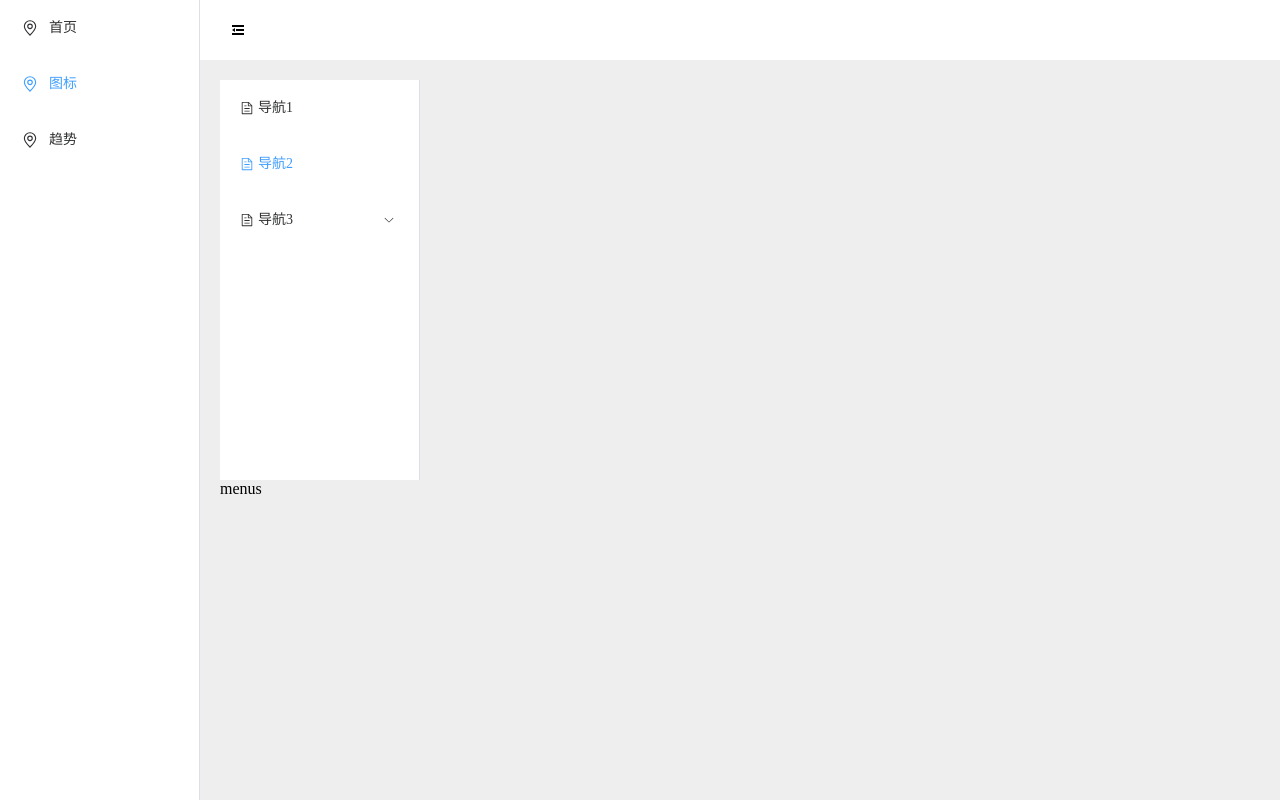
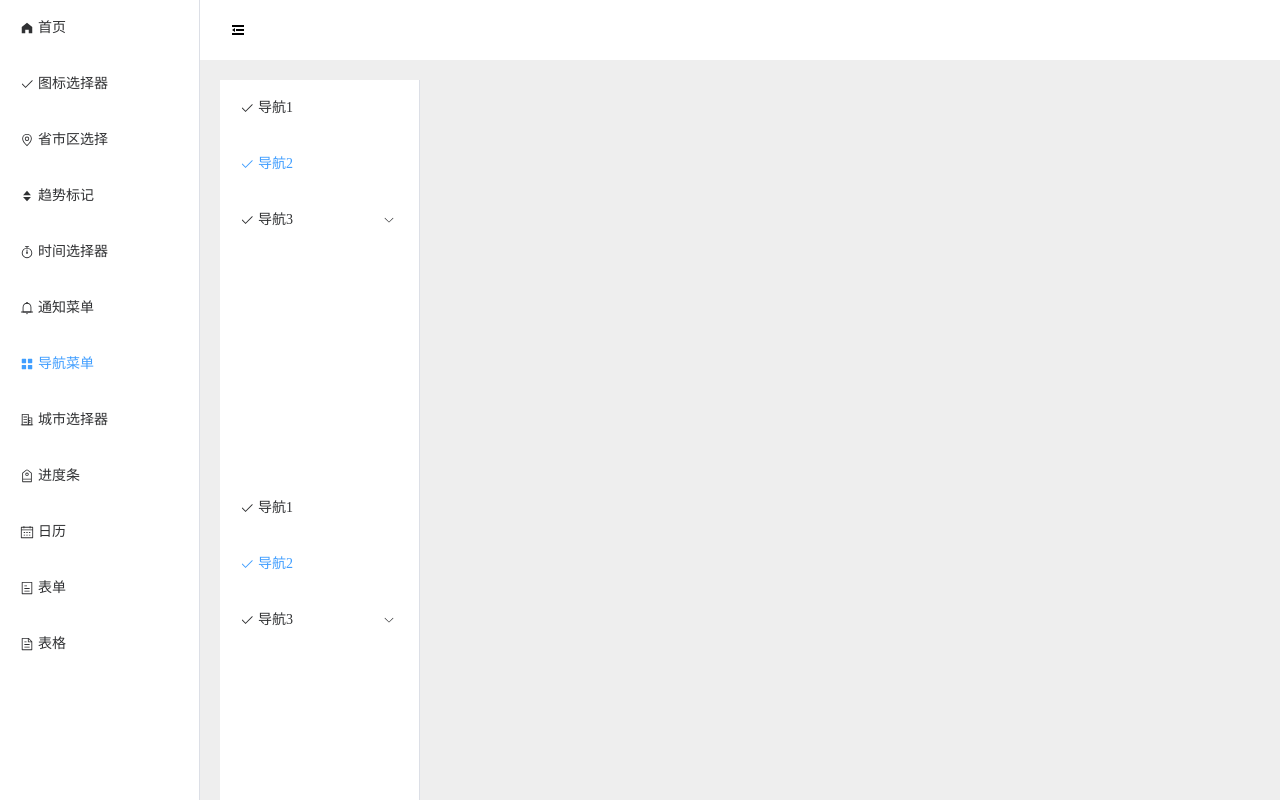
Before and after one commit to xiepengcz/m-components, a Vue app: page /menu in a window 1280 px wide. Built offline with nearby package versions, Linux system fonts and the light colour scheme.

Commit message:
完成导航菜单封装

```diff
--- a/src/components/chooseIcon/src/index.vue
+++ b/src/components/chooseIcon/src/index.vue
@@ -16,7 +16,6 @@
   </el-dialog>
 </template>
 <script setup lang="ts">
-import { watch } from 'vue';
 import * as ElIcons from '@element-plus/icons-vue'
 import { toLine } from '../../../utils';
 import {useCopy} from '../../../hooks/useCopy/index'
@@ -36,10 +35,6 @@ const copyIcon = (item:string) => {
   useCopy(`<el-icon-${toLine(item)} />`)
   emits('update:visible', false)
 }
-// watch(()=> props.visible,val=>{
-//   console.log('val',val);
-//   emits('update:visible',val)
-// })
 </script>
 <style lang="scss">
 .container {
--- a/src/components/container/src/navSide/index.vue
+++ b/src/components/container/src/navSide/index.vue
@@ -1,35 +1,24 @@
 <template>
-  <el-menu :collapse="props.collapse" class="el-menu-vertical-demo" default-active="2">
-    <el-menu-item index="1">
-      <el-icon>
-        <el-icon-location />
-      </el-icon>
-      <template #title>首页</template>
-    </el-menu-item>
-    <el-menu-item index="2" path="/chooseIcon">
-      <el-icon>
-        <el-icon-location />
-      </el-icon>
-      <template #title>图标</template>
-    </el-menu-item>
-    <el-menu-item index="3">
-      <el-icon>
-        <el-icon-location />
-      </el-icon>
-      <template #title>趋势</template>
-    </el-menu-item>
-  </el-menu>
+  <m-menu :data="data" router :defaultActive="$route.path"></m-menu>
 </template>
 
 <script setup lang="ts">
-const props = defineProps<{
-  collapse: boolean
-}>()
+const data = [
+  {icon: 'HomeFilled',name: '首页', index: '/'},
+  {icon: 'Check',name: '图标选择器', index: '/chooseIcon'},
+  {icon: 'Location',name: '省市区选择', index: '/chooseArea'},
+  {icon: 'DCaret',name: '趋势标记', index: '/trend'},
+  {icon: 'Timer',name: '时间选择器', index: '/chooseTime'},
+  {icon: 'Bell',name: '通知菜单', index: '/notification'},
+  {icon: 'Menu',name: '导航菜单', index: '/menu'},
+  {icon: 'OfficeBuilding',name: '城市选择器', index: '/chooseCity'},
+  {icon: 'Discount',name: '进度条', index: '/progress'},
+  {icon: 'Calendar',name: '日历', index: '/calendar'},
+  {icon: 'Tickets',name: '表单', index: '/form'},
+  {icon: 'Document',name: '表格', index: '/table'},
+  ]
 </script>
 
 <style lang="scss">
-.el-menu-vertical-demo:not(.el-menu--collapse) {
-  width: 200px;
-  min-height: 400px;
-}
+
 </style>
--- a/src/components/menu/src/index.vue
+++ b/src/components/menu/src/index.vue
@@ -1,32 +1,32 @@
 <template>
   <!-- @open="handleOpen" @close="handleClose" -->
   <el-menu class="el-menu-vertical-demo" :defaultActive="defaultActive" :router="router" v-bind="$attrs">
-    <template v-for="(item, index) in data" :key="index">
-      <el-menu-item v-if="!item.children || !item.children.length" :index="item.index">
-        <component v-if="item.icon" :is="`el-icon-${toLine(item.icon)}`"></component>
-        <span>{{ item.name }}</span>
+    <template v-for="(item, i) in data" :key="i">
+      <el-menu-item v-if="!item[children] || !item[children].length" :index="item[index]">
+        <component v-if="item[icon]" :is="`el-icon-${toLine(item[icon])}`"></component>
+        <span>{{ item[name] }}</span>
       </el-menu-item>
-      <el-sub-menu index="1" v-if="item.children && item.children.length" :index="item.index">
+      <el-sub-menu index="1" v-if="item[children] && item[children].length" :index="item[index]">
         <template #title>
-          <component v-if="item.icon" :is="`el-icon-${toLine(item.icon)}`"></component>
-          <span>{{ item.name }}</span>
+          <component v-if="item[icon]" :is="`el-icon-${toLine(item[icon])}`"></component>
+          <span>{{ item[name] }}</span>
         </template>
-        <el-menu-item v-for="(item1, index1) in item.children" :key="index1">
-          <component v-if="item1.icon" :is="`el-icon-${toLine(item1.icon)}`"></component>
-          <span>{{ item1.name }}</span>
+        <el-menu-item v-for="(item1, index1) in item[children]" :key="index1">
+          <component v-if="item1[icon]" :is="`el-icon-${toLine(item1[icon])}`"></component>
+          <span>{{ item1[name] }}</span>
         </el-menu-item>
       </el-sub-menu>
     </template>
   </el-menu>
+</template>
 
-</template>
 <script lang="ts" setup>
 import { PropType } from "vue";
 import { toLine } from "../../../utils";
 import { MenuItem } from "./types";
 let props = defineProps({
   data: {
-    type: Array as PropType<MenuItem[]>,
+    type: Array as PropType<any[]>,
     required: true,
   },
   // 默认选中的菜单
@@ -38,12 +38,22 @@ let props = defineProps({
   router: {
     type: Boolean,
     default: ''
-  }
+  },
+  // 键名
+  name: { type: String, default: 'name' },
+  children: { type: String, default: 'children' },
+  icon: { type: String, default: 'icon' },
+  index: { type: String, default: 'index' }
 });
 console.log(props);
 </script>
-<style lang="scss">
+<style lang="scss" scoped>
 svg {
   margin-right: 4px;
 }
+
+.el-menu-vertical-demo:not(.el-menu--collapse) {
+  width: 200px;
+  min-height: 400px;
+}
 </style>
--- a/src/components/menu/src/menu.tsx
+++ b/src/components/menu/src/menu.tsx
@@ -1,6 +1,8 @@
-import { defineComponent, PropType } from "vue";
-import { toLine } from "../../../utils";
+import { defineComponent, PropType, useAttrs } from "vue";
 import { MenuItem } from "./types";
+import * as Icons from '@element-plus/icons-vue'
+import './styles/index.scss'
+
 export default defineComponent({
   props: {
     data: {
@@ -8,26 +10,50 @@ export default defineComponent({
       required: true,
     },
     // 默认选中的菜单
-    defaultActive: {
-      type: String,
-      default: ''
-    },
+    defaultActive: { type: String, default: '' },
     // 是否是路由模式
-    router: {
-      type: Boolean,
-      default: ''
-    }
+    router: { type: Boolean, default: '' },
+    // 键名
+    name: { type: String, default: 'name' },
+    children: { type: String, default: 'children' },
+    icon: { type: String, default: 'icon' },
+    index: { type: String, default: 'index' }
   },
   setup(props, ctx) {
     // 封装一个渲染无限层级菜单的方法
-    let renderMenu = (data:MenuItem[]) =>{
-      return data.map((item:MenuItem)=>{
+    let renderMenu = (data: any[]) => {
+      return data.map((item: any) => {
         // 每个菜单的图标
+        item.i = (Icons as any)[item[props.icon]!] // ! 表示一定有
+        // 处理 sub-menu的插槽
+        let slots = {
+          title: () => {
+            return <>
+              <item.i />
+              <span>{item[props.name]}</span>
+            </>
+          }
+        }
+        // 递归渲染 children
+        if (item[props.children] && item[props.children].length) {
+          return (
+            <el-sub-menu index={item[props.index]} v-slots={slots}>
+              {renderMenu(item[props.children])}
+            </el-sub-menu>
+          )
+        }
+        return (
+          <el-menu-item index={item[props.index]}>
+            <item.i />
+            <span>{item[props.name]}</span>
+          </el-menu-item>
+        )
       })
     }
-    return () =>{
+    let attrs = useAttrs()
+    return () => {
       return (
-        <div>menus</div>
+        <el-menu default-active={props.defaultActive} router={props.router} {...attrs}>{renderMenu(props.data)}</el-menu>
       )
     }
   }
--- /dev/null
+++ b/src/components/menu/src/styles/index.scss
@@ -0,0 +1,3 @@
+svg{
+  margin-right: 4px;
+}
--- a/src/components/menu/src/types.ts
+++ b/src/components/menu/src/types.ts
@@ -1,6 +1,6 @@
 export interface MenuItem {
   icon?:string;
-  i?:string; // 处理后的图标
+  i?:any; // 处理后的图标
   name: string; // 导航名称
   index: string; // 导航标识
   children?: MenuItem[] // 子菜单
--- a/src/views/menu/index.vue
+++ b/src/views/menu/index.vue
@@ -1,39 +1,55 @@
 <template>
   <div>
     <m-menu defaultActive="2" :data="data1">123</m-menu>
-    <m-infinite-menu defaultActive="2" :data="data2">123</m-infinite-menu>
+    <!-- 自定义键名 -->
+    <m-menu defaultActive="2" name="a" index="b" icon="c" children="d" :data="data3">123</m-menu>
+    <div style="width:400px">
+      <m-infinite-menu :data="data2">123</m-infinite-menu>
+    </div>
   </div>
 </template>
 
 <script lang="ts" setup>
 import { MenuItem } from '../../components/menu/src/types';
 let data1 = [
-  { name: '导航1', index: '1', icon: 'document' },
-  { name: '导航2', index: '2', icon: 'document' },
+  { name: '导航1', index: '1', icon: 'Check' },
+  { name: '导航2', index: '2', icon: 'Check' },
   {
-    name: '导航3', index: '3', icon: 'document',
-    children: [{ name: '导航4', index: '4', icon: 'document' },
-    { name: '导航5', index: '5', icon: 'document' }]
+    name: '导航3', index: '3', icon: 'Check',
+    children: [{ name: '导航4', index: '4', icon: 'Check' },
+    { name: '导航5', index: '5', icon: 'Check' }]
+  }
+]
+let data3 = [
+  { a: '导航1', b: '1', c: 'Check' },
+  { a: '导航2', b: '2', c: 'Check' },
+  {
+    a: '导航3', b: '3', c: 'Check',
+    d: [{ a: '导航4', b: '4', c: 'Check' },
+    { a: '导航5', b: '5', c: 'Check' }]
   }
 ]
 let data2 = [
-  { name: '导航1', index: '1', icon: 'document' },
-  { name: '导航2', index: '2', icon: 'document' },
+  { name: '导航1', index: '1', icon: 'Check' },
+  { name: '导航2', index: '2', icon: 'Check' },
   {
-    name: '导航3', index: '3', icon: 'document',
+    name: '导航3', index: '3', icon: 'Check',
     children: [
-      { name: '导航3-1', index: '3-1', icon: 'document' },
+      { name: '导航3-1', index: '3-1', icon: 'Check' },
       {
-        name: '导航3-2', index: '3-2', icon: 'document',
+        name: '导航3-2', index: '3-2', icon: 'Check',
         children: [
           {
-            name: '导航3-2-1', index: '3-2-1', icon: 'document',
+            name: '导航3-2-1', index: '3-2-1', icon: 'Check',
             children: [
-              { name: '导航3-2-1-1', index: '3-2-1-1', icon: 'document' },
-              { name: '导航3-2-1-2', index: '3-2-1-2', icon: 'document' }
+              { name: '导航3-2-1-1', index: '3-2-1-1', icon: 'Check' },
+              {
+                name: '导航3-2-1-2', index: '3-2-1-2', icon: 'Check', children: [
+                  { name: '导航3-2-1-2-1', index: '3-2-1-2-1', icon: 'Check' },]
+              }
             ]
           },
-          { name: '导航3-2-2', index: '3-2-2', icon: 'document' }
+          { name: '导航3-2-2', index: '3-2-2', icon: 'Check' }
         ]
       }]
   }
```
